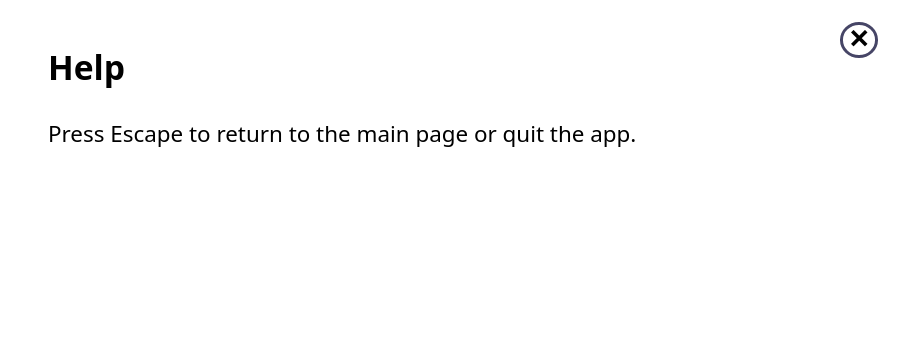
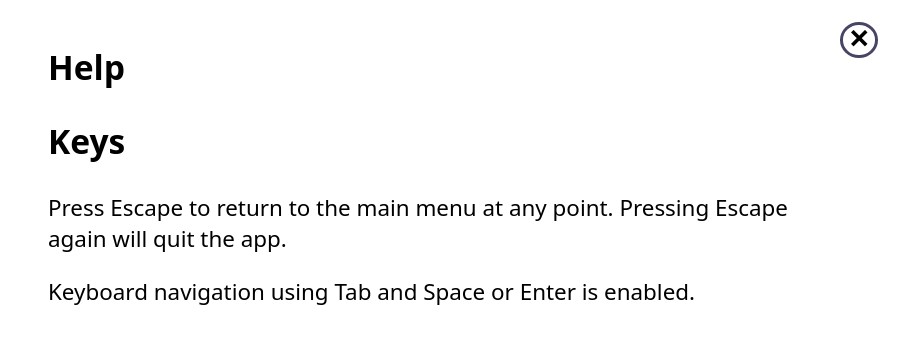
Before and after one commit to jann3/dejaviewer, an Electron app: page src/main.html in a window 900 px wide. Both pictures are taken after a click on the button "help". Drawn offline with nearby package versions, Linux system fonts and the light colour scheme; no server answers; a web font is replaced by a local one.

Commit message:
Added aria-modal and changed help page description

```diff
--- a/src/main.html
+++ b/src/main.html
@@ -34,7 +34,7 @@
         </g>
       </svg>
     </aside>
-    <ol>
+    <ol id="main-intro" aria-hidden="false" role="presentation">
       <li>
         <span>
           <div>Open an image file by browsing. Or, drag and drop it into this
@@ -49,9 +49,13 @@
         window to refresh.
       </li>
     </ol>
-    <section id="help-overlay" class="overlay fadeOut" aria-hidden="true" aria-live="assertive">
-      <h1>Help</h1>
-      Press Escape to return to the main page or quit the app.
+    <section id="help-overlay" class="overlay fadeOut" aria-hidden="true" aria-live="assertive" aria-modal="true"
+      aria-labelledby="help-heading-1">
+      <h1 id="help-heading-1">Help</h1>
+      <h2>Keys</h2>
+      <p>
+        Press Escape to return to the main menu at any point. Pressing Escape again will quit the app.</p>
+      <p>Keyboard navigation using Tab and Space or Enter is enabled.</p>
       <footer id="versionFooter" aria-label="version"></footer>
     </section>
 
```
